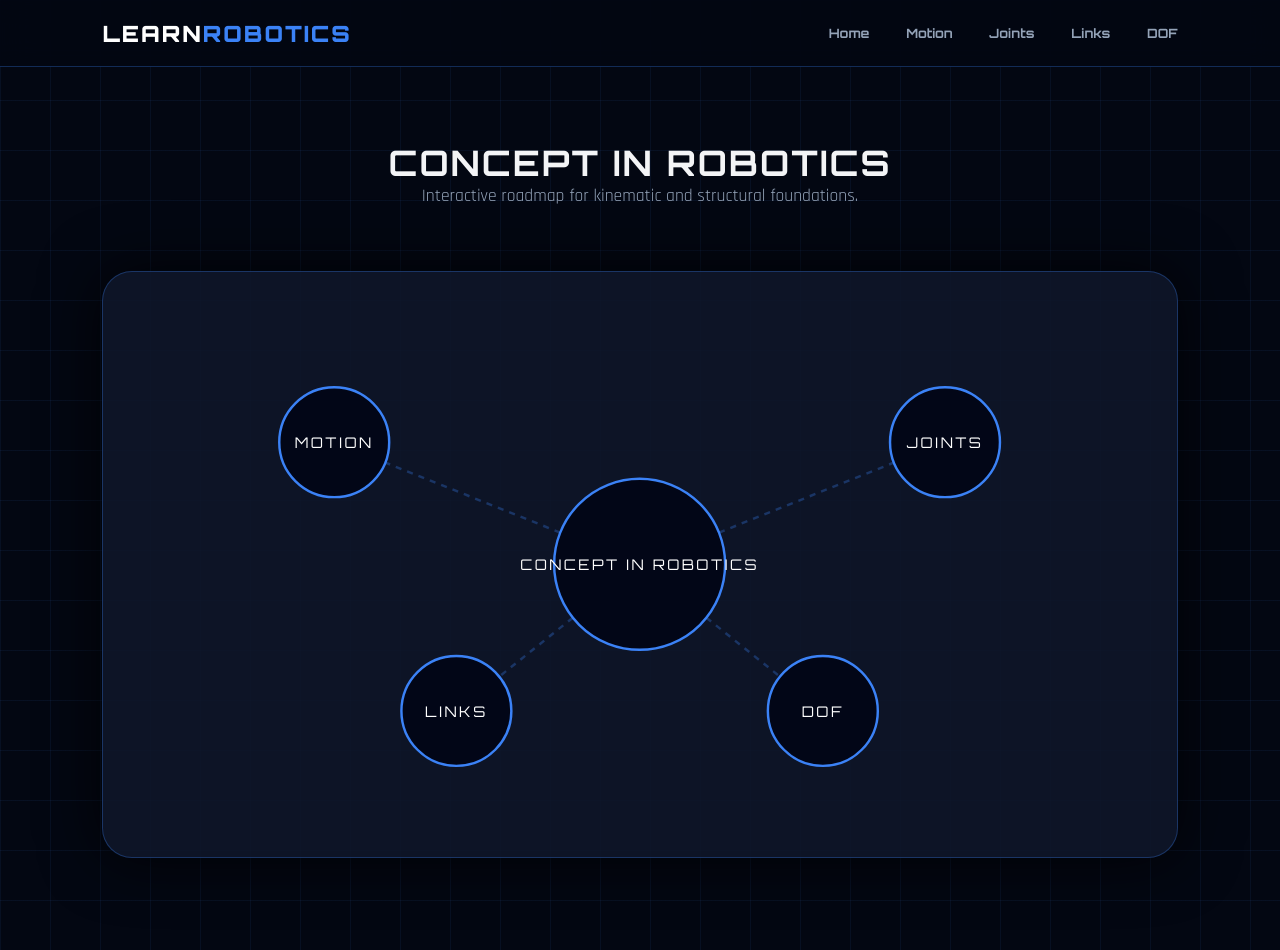
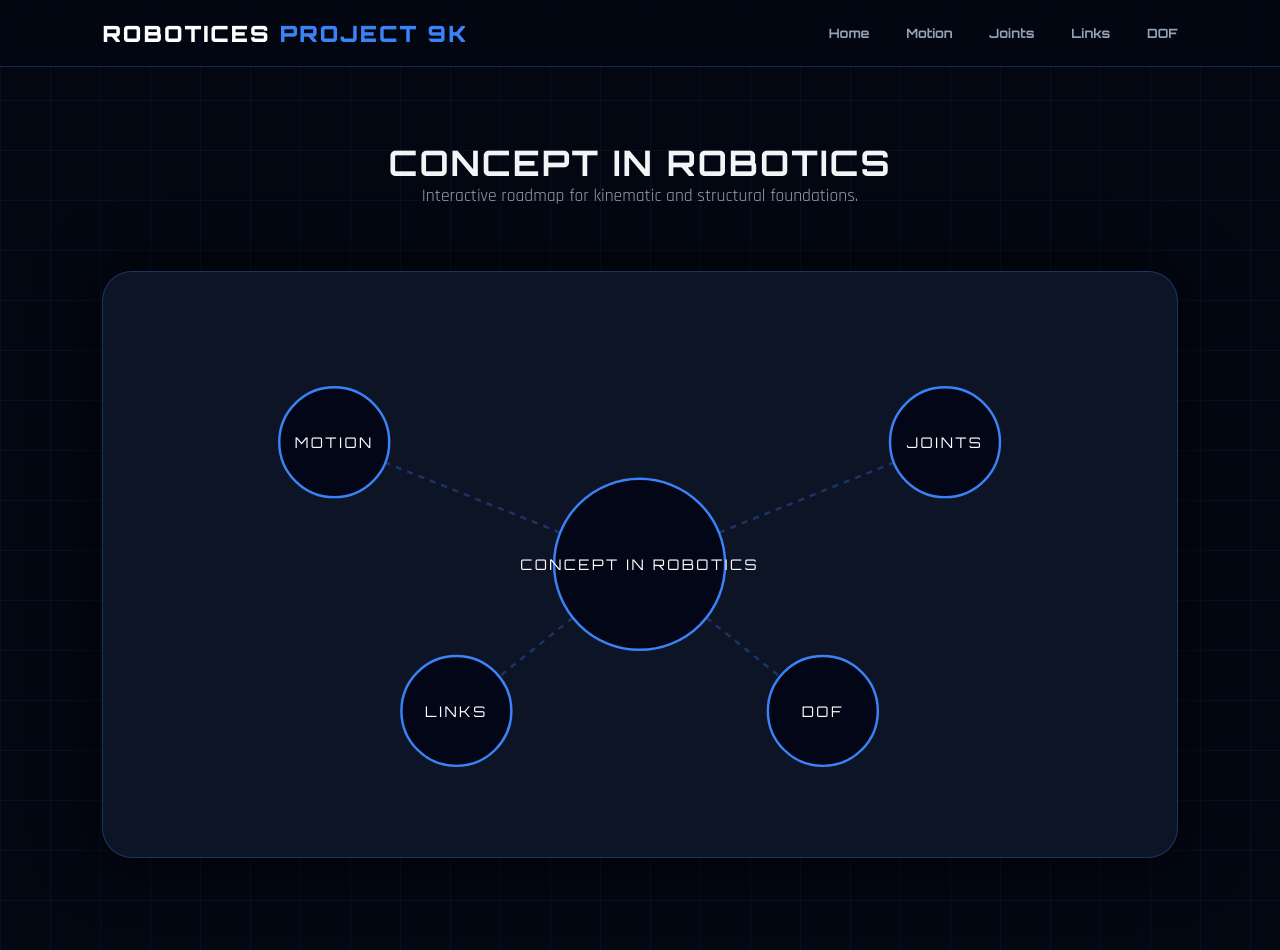
Before and after one commit to pranavmanglani/robotics_project, a plain HTML site: page index.html in a window 1280 px wide. Drawn offline with Linux system fonts and the light colour scheme.

Commit message:
Update index.html

```diff
--- a/index.html
+++ b/index.html
@@ -108,7 +108,7 @@
 <body>
 
     <nav>
-        <div class="logo">LEARN<span>ROBOTICS</span></div>
+        <div class="logo">ROBOTICES<span> PROJECT 9K</span></div>
         <div class="nav-links">
             <button onclick="showPage('home')">Home</button>
             <button onclick="showPage('motion')">Motion</button>
```
